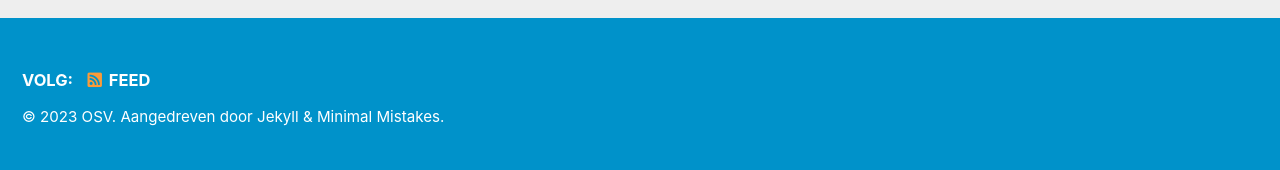
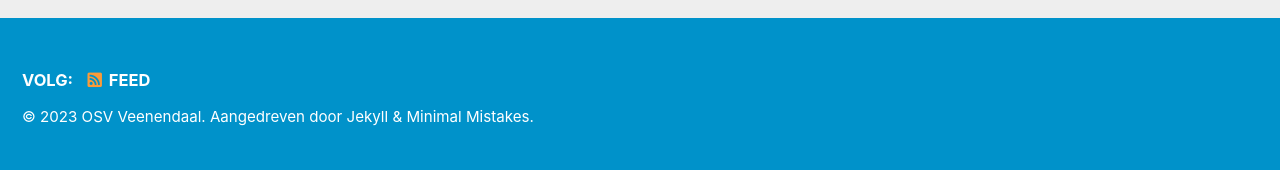
Before and after one commit to walthertimmer/osvveenendaal.nl, a Jekyll site: the page built from _pages/index.md, in a window 1280 px wide. Shown: the part 1255-1425 px from the top of the page. Built offline with Jekyll 4.4.1, drawn with Linux system fonts in a browser that asks for light colours; cached includes are drawn as plain includes.

Commit message:
osv naam

```diff
--- a/_config.yml
+++ b/_config.yml
@@ -19,7 +19,7 @@ locale                   : "nl-NL"
 title                    : "Duikvereniging OSV"
 title_separator          : "-"
 subtitle                 : # site tagline that appears below site title in masthead
-name                     : "OSV"
+name                     : "OSV Veenendaal"
 description              : "Onderwater Sport Vereniging Veenendaal"
 url                      : "https://osvveenendaal.nl/" # the base hostname & protocol for your site e.g. "https://mmistakes.github.io"
 baseurl                  : # the subpath of your site, e.g. "/blog"
```
